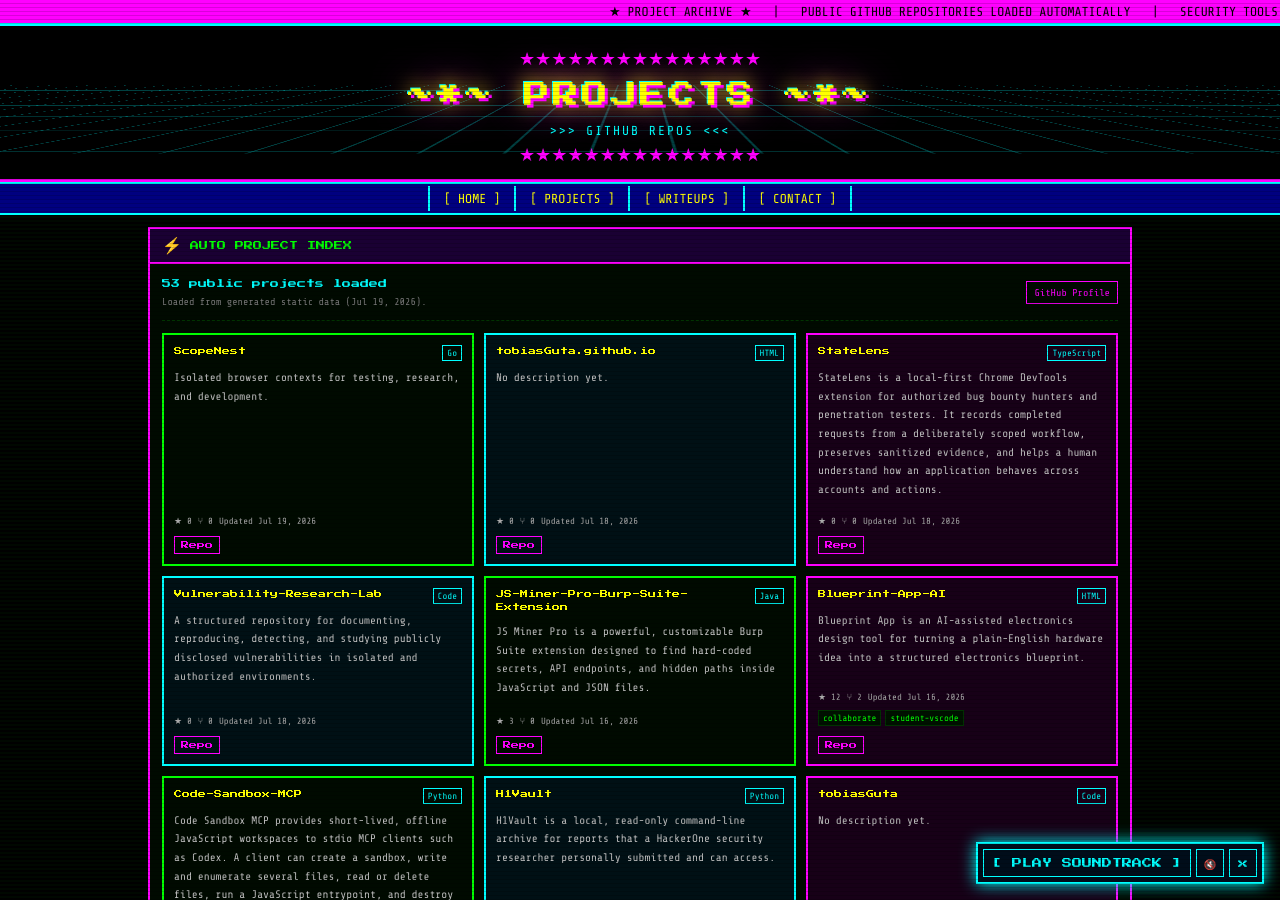
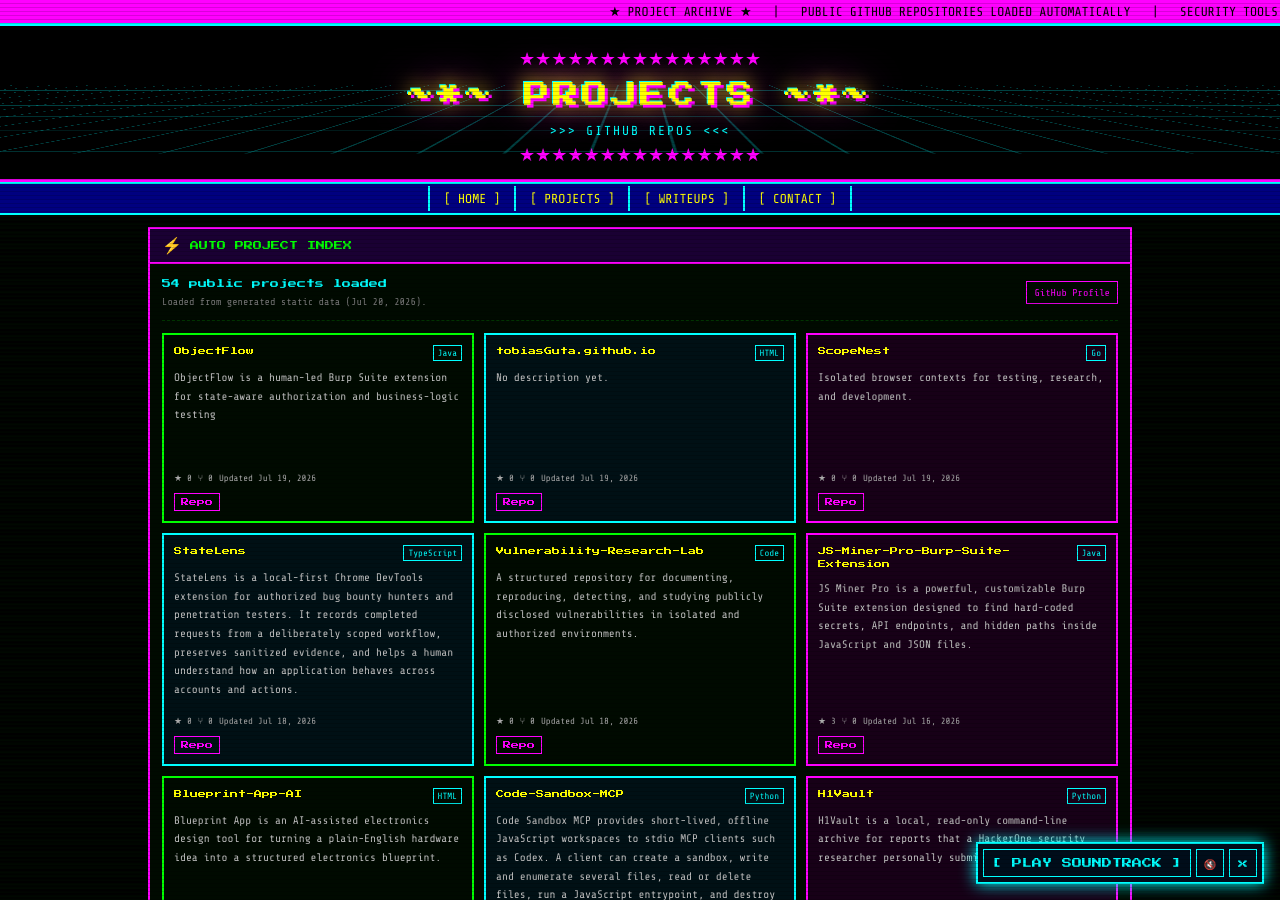
Before and after one commit to tobiasGuta/tobiasGuta.github.io, a Jekyll site: the page built from projects.html, in a window 1280 px wide and 900 px high. Built offline with Jekyll 4.4.1, drawn with Linux system fonts in a browser that asks for light colours.

Commit message:
Update generated project data

```diff
--- a/assets/data/projects.json
+++ b/assets/data/projects.json
@@ -1,18 +1,18 @@
 {
   "owner": "tobiasGuta",
   "source": "github_api",
-  "generated_at": "2026-07-19T10:01:58.958494+00:00",
+  "generated_at": "2026-07-20T11:11:56.336765+00:00",
   "projects": [
     {
-      "name": "ScopeNest",
-      "description": "Isolated browser contexts for testing, research, and development.",
-      "html_url": "https://github.com/tobiasGuta/ScopeNest",
+      "name": "ObjectFlow",
+      "description": "ObjectFlow is a human-led Burp Suite extension for state-aware authorization and business-logic testing",
+      "html_url": "https://github.com/tobiasGuta/ObjectFlow",
       "homepage": null,
-      "language": "Go",
+      "language": "Java",
       "topics": [],
       "stargazers_count": 0,
       "forks_count": 0,
-      "updated_at": "2026-07-19T09:59:08Z",
+      "updated_at": "2026-07-19T15:13:15Z",
       "fork": false,
       "archived": false
     },
@@ -25,7 +25,20 @@
       "topics": [],
       "stargazers_count": 0,
       "forks_count": 0,
-      "updated_at": "2026-07-18T17:36:08Z",
+      "updated_at": "2026-07-19T10:02:09Z",
+      "fork": false,
+      "archived": false
+    },
+    {
+      "name": "ScopeNest",
+      "description": "Isolated browser contexts for testing, research, and development.",
+      "html_url": "https://github.com/tobiasGuta/ScopeNest",
+      "homepage": null,
+      "language": "Go",
+      "topics": [],
+      "stargazers_count": 0,
+      "forks_count": 0,
+      "updated_at": "2026-07-19T09:59:08Z",
       "fork": false,
       "archived": false
     },
```
